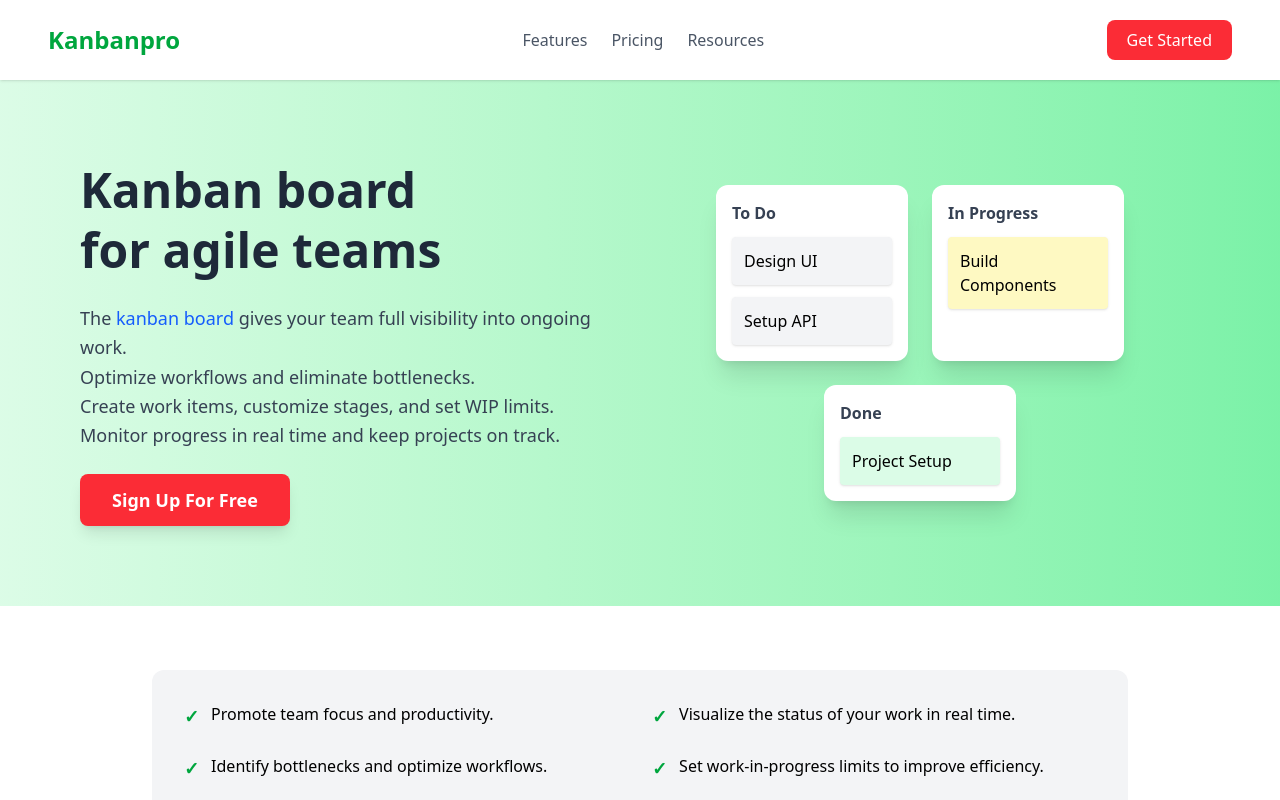
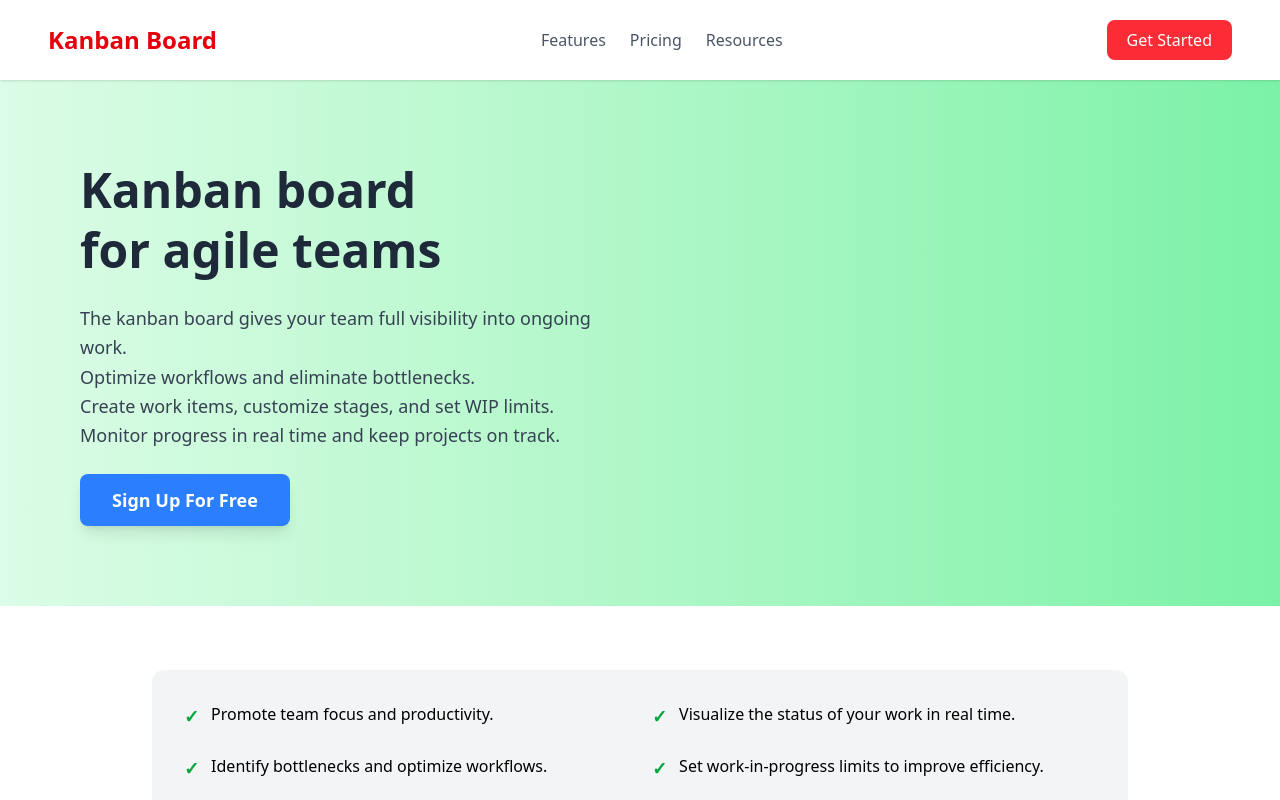
Before and after one commit to vishwajeetsudhanshu/Kanban-Board-Assignment, a React (Vite) app: page / in a window 1280 px wide. Shown: the top 800 px of the page. Built offline with nearby package versions, Linux system fonts and the light colour scheme; the HTML template or start-up script is replaced by a standard one.

Commit message:
Update navbar title and button styles

```diff
--- a/src/pages/Home.tsx
+++ b/src/pages/Home.tsx
@@ -13,9 +13,9 @@ export default function Home() {
       <nav className="flex justify-between items-center px-6 md:px-12 py-5 bg-white shadow-sm">
         <h1
           onClick={() => navigate("/")}
-          className="text-2xl font-bold text-green-600 cursor-pointer"
+          className="text-2xl font-bold text-red-600 cursor-pointer"
         >
-          Kanbanpro
+          Kanban Board
         </h1>
 
         <div className="space-x-6 hidden md:flex">
@@ -60,7 +60,7 @@ export default function Home() {
 
           <div className="text-lg text-gray-700 leading-relaxed">
             <p>
-              The <span className="text-blue-600 font-medium">kanban board</span>{" "}
+              The kanban board
               gives your team full visibility into ongoing work.
             </p>
             <p>Optimize workflows and eliminate bottlenecks.</p>
@@ -70,7 +70,7 @@ export default function Home() {
 
           <button
             onClick={() => navigate("/login")}
-            className="bg-red-500 hover:bg-red-600 transition text-white px-8 py-3 rounded-lg text-lg font-semibold shadow-lg"
+            className="bg-blue-500 hover:bg-red-600 transition text-white px-8 py-3 rounded-lg text-lg font-semibold shadow-lg"
           >
             Sign Up For Free
           </button>
@@ -80,7 +80,7 @@ export default function Home() {
         <div className="md:w-1/2 mt-16 md:mt-0 flex gap-6 justify-center flex-wrap">
 
           {/* Column 1 */}
-          <div className="bg-white rounded-xl shadow-xl p-4 w-48">
+          {/* <div className="bg-white rounded-xl shadow-xl p-4 w-48">
             <h3 className="font-semibold mb-3 text-gray-700">To Do</h3>
             <div className="bg-gray-100 p-3 rounded mb-3 shadow-sm">
               Design UI
@@ -88,25 +88,25 @@ export default function Home() {
             <div className="bg-gray-100 p-3 rounded shadow-sm">
               Setup API
             </div>
-          </div>
+          </div> */}
 
           {/* Column 2 */}
-          <div className="bg-white rounded-xl shadow-xl p-4 w-48">
+          {/* <div className="bg-white rounded-xl shadow-xl p-4 w-48">
             <h3 className="font-semibold mb-3 text-gray-700">
               In Progress
             </h3>
             <div className="bg-yellow-100 p-3 rounded mb-3 shadow-sm">
               Build Components
             </div>
-          </div>
+          </div> */}
 
           {/* Column 3 */}
-          <div className="bg-white rounded-xl shadow-xl p-4 w-48">
+          {/* <div className="bg-white rounded-xl shadow-xl p-4 w-48">
             <h3 className="font-semibold mb-3 text-gray-700">Done</h3>
             <div className="bg-green-100 p-3 rounded shadow-sm">
               Project Setup
             </div>
-          </div>
+          </div> */}
         </div>
       </section>
 
```
